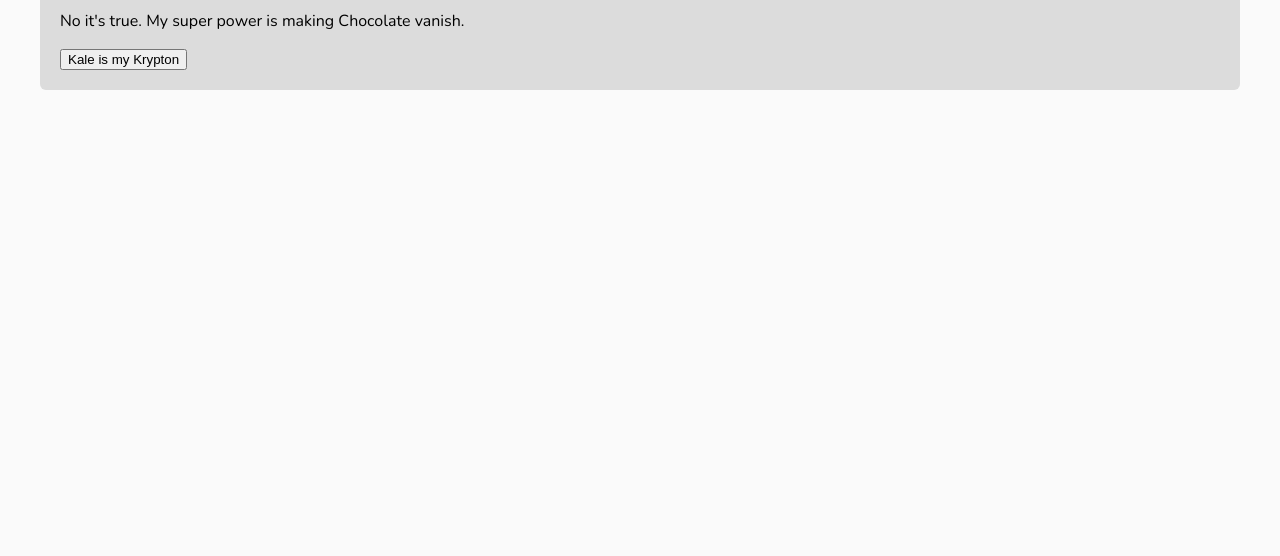
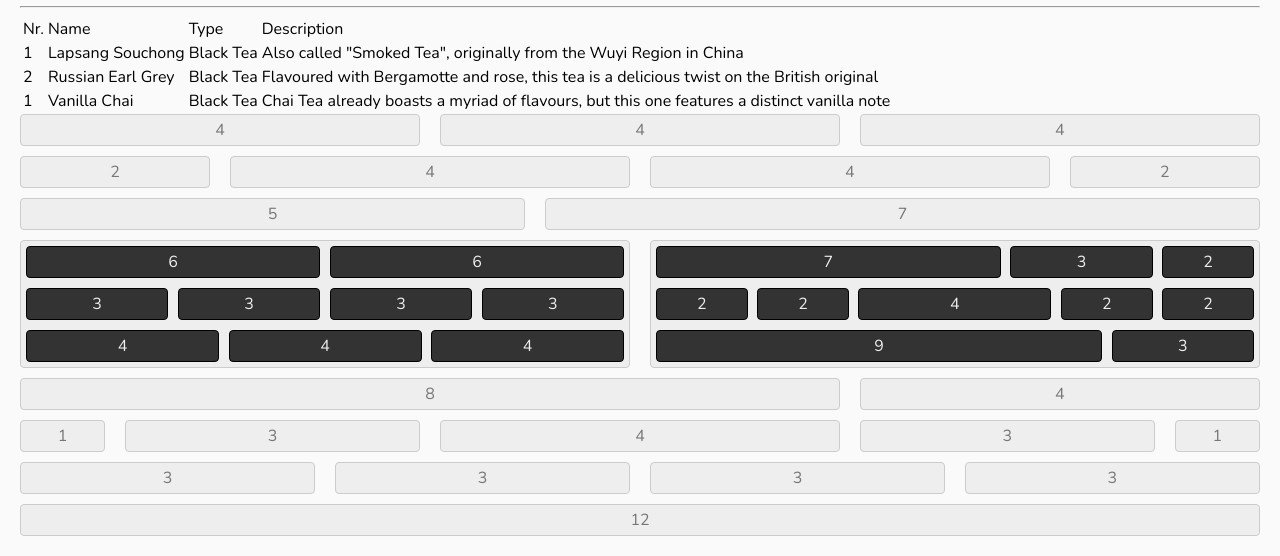
Before and after one commit to supernoir/mjolnir, a website: page index.html in a window 1280 px wide. Shown: the part 697-1253 px from the top of the page. Before the commit the page ends 827 px from the top, so only its background shows below. Drawn offline with nearby package versions, Linux system fonts and the light colour scheme; a web font is replaced by a local one.

Commit message:
adds grid system

```diff
--- a/index.html
+++ b/index.html
@@ -24,16 +24,16 @@
         <li class="nav menu-item"><a href="#">Github</a></li>
         <li class="nav menu-item"><a href="#">Twitter</a></li>
       </ul>
-
     </nav>
+    <div class="page-content">
       <header>
         <h1>Mj&oslash;lnir CSS</h1>
         <h2>A themeable minimal CSS framework</h2>
         <h3>Build with SASS</h3>
         <h4>You only need to write semantic HTML</h4>
         <p>This is not a universal CSS Framework that works for everyone. I build it because it works for me. I want to quickly
-        implement web app ideas with minimal scaffolding. I want the framework to be easily themeable. That's all there is
-        to it</p>
+          implement web app ideas with minimal scaffolding. I want the framework to be easily themeable. That's all there
+          is to it</p>
         <p>Always feel free to <a href="#">contribute</a></p>
         <ul>
           <li>Apples</li>
@@ -57,7 +57,115 @@
           </div>
         </div>
       </section>
+      <hr/>
+      <section>
+        <table>
+          <thead>
+            <tr>
+              <td>Nr.</td>
+              <td>Name</td>
+              <td>Type</td>
+              <td>Description</td>
+            </tr>
+          </thead>
+          <tbody>
+            <tr>
+              <td>1</td>
+              <td>Lapsang Souchong</td>
+              <td>Black Tea</td>
+              <td>Also called "Smoked Tea", originally from the Wuyi Region in China</td>
+            </tr>
+            <tr>
+              <td>2</td>
+              <td>Russian Earl Grey</td>
+              <td>Black Tea</td>
+              <td>Flavoured with Bergamotte and rose, this tea is a delicious twist on the British original</td>
+            </tr>
+            <tr>
+              <td>1</td>
+              <td>Vanilla Chai</td>
+              <td>Black Tea</td>
+              <td>Chai Tea already boasts a myriad of flavours, but this one features a distinct vanilla note</td>
+            </tr>
+          </tbody>
+        </table>
+      </section>
+      <section>
+        <div class="row">
+          <div class="column column-4">4</div>
+          <div class="column column-4">4</div>
+          <div class="column column-4">4</div>
+        </div>
+        <div class="row">
+          <div class="column column-2">2</div>
+          <div class="column column-4">4</div>
+          <div class="column column-4">4</div>
+          <div class="column column-2">2</div>
+        </div>
+        <div class="row">
+          <div class="column column-5">5</div>
+          <div class="column column-7">7</div>
+        </div>
+        <div class="row">
+          <div class="column column-6">
+            <div class="row">
+              <div class="column column-6">6</div>
+              <div class="column column-6">6</div>
+            </div>
+            <div class="row">
+              <div class="column column-3">3</div>
+              <div class="column column-3">3</div>
+              <div class="column column-3">3</div>
+              <div class="column column-3">3</div>
+            </div>
+            <div class="row">
+              <div class="column column-4">4</div>
+              <div class="column column-4">4</div>
+              <div class="column column-4">4</div>
+            </div>
+          </div>
+          <div class="column column-6">
+            <div class="row">
+              <div class="column column-7">7</div>
+              <div class="column column-3">3</div>
+              <div class="column column-2">2</div>
+            </div>
+            <div class="row">
+              <div class="column column-2">2</div>
+              <div class="column column-2">2</div>
+              <div class="column column-4">4</div>
+              <div class="column column-2">2</div>
+              <div class="column column-2">2</div>
+            </div>
+            <div class="row">
+              <div class="column column-9">9</div>
+              <div class="column column-3">3</div>
+            </div>
+          </div>
+        </div>
+        <div class="row">
+          <div class="column column-8">8</div>
+          <div class="column column-4">4</div>
+        </div>
+        <div class="row">
+          <div class="column column-1">1</div>
+          <div class="column column-3">3</div>
+          <div class="column column-4">4</div>
+          <div class="column column-3">3</div>
+          <div class="column column-1">1</div>
+        </div>
+        <div class="row">
+          <div class="column column-3">3</div>
+          <div class="column column-3">3</div>
+          <div class="column column-3">3</div>
+          <div class="column column-3">3</div>
+        </div>
+        <div class="row">
+          <div class="column column-12">12</div>
+        </div>
+      </section>
       <footer></footer>
+    </div>
   </div>
 </body>
 
--- /dev/null
+++ b/styles/_grid.scss
@@ -0,0 +1,150 @@
+/*------------------------------*\
+    Grid System
+\*------------------------------*/
+
+.row,
+.column {
+    box-sizing: border-box;
+}
+
+.row:before,
+.row:after {
+    content: " ";
+    display: table;
+}
+
+.row:after {
+    clear: both;
+}
+
+.column {
+    background: $lightgrey;
+    position: relative;
+    float: left;
+    display: block;
+}
+
+.column + .column {
+    margin-left: 1.6%;
+}
+
+.column-1 {
+    width: 6.86666666667%;
+}
+
+.column-2 {
+    width: 15.3333333333%;
+}
+
+.column-3 {
+    width: 23.8%;
+}
+
+.column-4 {
+    width: 32.2666666667%;
+}
+
+.column-5 {
+    width: 40.7333333333%;
+}
+
+.column-6 {
+    width: 49.2%;
+}
+
+.column-7 {
+    width: 57.6666666667%;
+}
+
+.column-8 {
+    width: 66.1333333333%;
+}
+
+.column-9 {
+    width: 74.6%;
+}
+
+.column-10 {
+    width: 83.0666666667%;
+}
+
+.column-11 {
+    width: 91.5333333333%;
+}
+
+.column-12 {
+    width: 100%;
+    margin-left: 0;
+}
+
+@media only screen and (max-width: 550px) {
+    .column-1,
+    .column-2,
+    .column-3,
+    .column-4,
+    .column-5,
+    .column-6,
+    .column-7,
+    .column-8,
+    .column-9,
+    .column-10,
+    .column-11,
+    .column-12 {
+        float: none;
+        width: auto;
+    }
+
+    .column + .column {
+        margin-left: 0;
+    }
+}
+
+/*------------------------------*\
+    Styling
+\*------------------------------*/
+
+body {
+    padding: 20px;
+}
+
+.column {
+    background: #eee;
+    border: 1px solid #ccc;
+    border-radius: 4px;
+    color: #777;
+    padding: 5px;
+    min-height: 30px;
+    text-align: center;
+}
+
+.row {
+    margin-bottom: 10px;
+}
+
+.row:last-child {
+    margin-bottom: 0;
+}
+
+.column .column {
+    color: #eee;
+    background: #333;
+    border-color: #000;
+}
+
+.p {
+  font-size: 14px;
+  text-align: center;
+  padding-top: 100px;
+}
+
+@media only screen and (max-width: 550px) {
+    .row {
+        margin-bottom: 0;
+    }
+    .column {
+        margin-bottom: 10px;
+    }
+    .row:last-child .column:last-child {
+        margin-bottom: 0;
+    }
+}
--- a/styles/_variables.scss
+++ b/styles/_variables.scss
@@ -1,8 +1,10 @@
-$white: rgb(250,250,250);
-$black: rgb(50,50,50);
-$primary: rgb(30,60,90);
-$secondary: rgb(60,30,90);
-$tertiary: rgb(120,30,30);
+$white: rgb(250, 250, 250);
+$black: rgb(50, 50, 50);
+$primary: rgb(30, 60, 90);
+$secondary: rgb(60, 30, 90);
+$tertiary: rgb(120, 30, 30);
+
+$lightgrey: rgb(230, 230, 230);
 
 
 @import url('https://fonts.googleapis.com/css?family=Nunito');
--- a/styles/app.scss
+++ b/styles/app.scss
@@ -1,28 +1,36 @@
 @import 'variables';
+@import 'grid';
 @import 'nav';
+
 
 body {
   background: $white;
   font-family: $sans;
-  margin: 0px;
-  padding: 0px;
+  margin: 0;
+  padding: 0;
 }
 
 
-h1{
+h1 {
+  color: $black;
   font-size: 32px;
-  color: $black;
   font-weight: 400;
 }
 
+
 .page{
+  font-size: 16px;
+  line-height: 20px;
+}
+
+.page-content{
   padding: 20px;
 }
 
 .hero{
+  background: $lightgrey;
   margin: 20px;
   padding: 20px;
-  background: rgb(220,220,220);
   border-radius: 6px;
 }
 
```
Also changed, not shown: css/app.css. Lines whose indentation alone changed are shown as unchanged.
